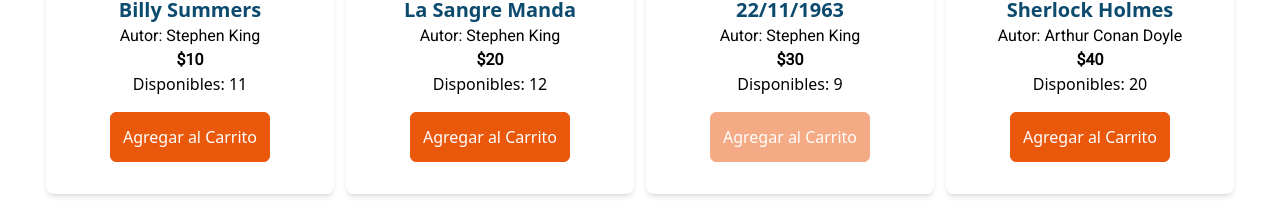
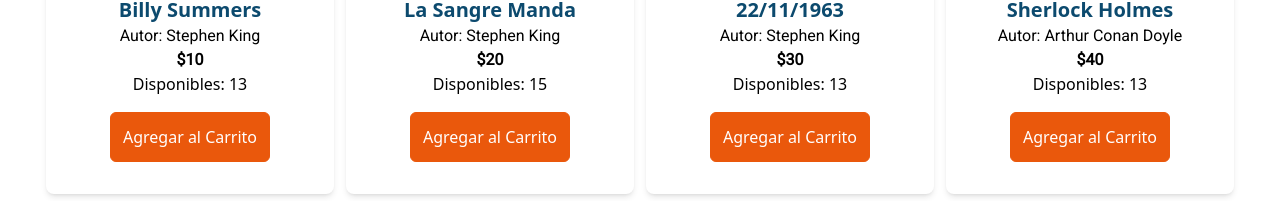
Before and after one commit to sebagutierez/e-commerce, a React (Create React App) app: page / in a window 1280 px wide. Shown: the part 751-952 px from the top of the page. Built offline with nearby package versions, Linux system fonts and the light colour scheme; data requests are answered from the project's data file; the HTML template or start-up script is replaced by a standard one.

Commit message:
persistencia final y loader

```diff
--- a/package.json
+++ b/package.json
@@ -6,6 +6,7 @@
     "@testing-library/jest-dom": "^5.16.4",
     "@testing-library/react": "^13.3.0",
     "@testing-library/user-event": "^13.5.0",
+    "axios": "^1.1.2",
     "react": "^18.2.0",
     "react-dom": "^18.2.0",
     "react-icons": "^4.4.0",
--- a/src/components/Cards/CardContainer.js
+++ b/src/components/Cards/CardContainer.js
@@ -1,16 +1,70 @@
 import { TYPES } from "../actions";
 import Cards from "./Cards";
 import { useConsumer } from "../cartContextProviders";
+import { useEffect, useState } from "react";
+import axios from "axios";
+import Loader from "../Loader/Loader";
 
 const CardContainer = () => {
   const [state, dispatch] = useConsumer();
-  const addToCart = (id) => {
-    dispatch({ type: TYPES.ADD_TO_CART, payload: id });
+  const [loading, setLoading] = useState(false);
+
+  const updateStateProducts = async () => {
+    setLoading(true)
+    try {
+      const productsURL = "http://127.0.0.1:3000/products";
+    //const cartURL = "http://127.0.0.1:3000/cart";
+    const resProducts = await axios.get(productsURL,{
+      headers: {
+          'Content-Type': 'application/json;',
+          "Access-Control-Allow-Origin": "*",
+      }});
+    //const resCart = await axios.get(cartURL);
+    const newProduct = await resProducts.data;
+    //const newCartItem = await resCart.data;
+    dispatch({ type: TYPES.READ_STATE_PRODUCTS, payload: newProduct});
+
+    } catch (error) {
+      console.log(error)
+    }
+    setLoading(false)
+
+  };
+
+  useEffect(() => {
+      updateStateProducts();
+  }, []);
+
+
+  const addToCart = async({data}) => {
+    const {id,stock}=data
+
+    try {
+      const descontado = {
+        ...data,
+        stock: stock - 1,
+      };
+    await axios.put(`http://127.0.0.1:3000/products/${id}`, descontado);
+
+    await dispatch({ type: TYPES.ADD_TO_CART, payload: data});
+
+
+    } catch (error) {
+      console.log("ERROR"+error)
+
+    }
+
   };
 
   return (
     <>
         <h2 className="mx-4 mt-24 mb-8 text-4xl font-bold text-sky-900">Productos</h2>
+        { loading && (
+            <Loader />
+          )
+        }
+        {
+          !loading && (
         <div className="flex flex-wrap justify-center mt-8">
 
         {state.products.map((product) => {
@@ -19,7 +73,8 @@
           );
         })}
       </div>
-
+          )
+        }
     </>
   );
 };
--- a/src/components/Cards/Cards.js
+++ b/src/components/Cards/Cards.js
@@ -2,7 +2,7 @@
 import Modal from "../Modal/Modal";
 
 const Cards = ({data, addToCart}) => {
-  const { id, img, title, author, price, stock } = data;
+  const { img, title, author, price, stock } = data;
   let imglibro;
   let buttontype;
   let visible;
@@ -33,7 +33,7 @@
         <button onClick={() => setShowModal(visible)} className={`p-3 m-4 ${buttontype}`}>Agregar al Carrito</button>
       </div>
     </div>
-    <Modal show={showModal} setShow={setShowModal} id={id} addToCart={addToCart} />
+    <Modal show={showModal} setShow={setShowModal} data={data} addToCart={addToCart} />
 </>
   );
 };
--- a/src/components/Carrito/Carrito.js
+++ b/src/components/Carrito/Carrito.js
@@ -1,20 +1,94 @@
 import CartItem from "./CartItem";
 import { TYPES } from "../actions";
 import { useConsumer } from "../cartContextProviders";
+import { useEffect, useState } from "react";
+import axios from "axios";
+import Loader from "../Loader/Loader";
 
 const Carrito = () => {
   const [state, dispatch] = useConsumer();
+  const [loading, setLoading] = useState(false);
 
-  const addToCart = (id) => {
-    dispatch({ type: TYPES.ADD_TO_CART, payload: id });
+
+  const updateStateCarrito = async () => {
+    setLoading(true)
+    try {
+
+      //const productsURL = "http://127.0.0.1:3000/products";
+    const cartURL = "http://127.0.0.1:3000/cart";
+    //const resProducts = await axios.get(productsURL);
+    const resCart = await axios.get(cartURL, {
+      headers: {
+          'Content-Type': 'application/json;',
+          "Access-Control-Allow-Origin": "*",
+      }});
+    //const newProduct = await resProducts.data;
+    const newCartItem = await resCart.data;
+    dispatch({ type: TYPES.READ_STATE_CART, payload: newCartItem });
+    } catch (error) {
+      console.log(error)
+
+    }
+    setLoading(false)
+
   };
 
-  const deleteFromCart = (id, all = false) => {
-    if (all) {
-      dispatch({ type: TYPES.REMOVE_ALL_PRODUCTS, payload: id });
-    } else {
-      dispatch({ type: TYPES.REMOVE_ONE_PRODUCT, payload: id });
+  useEffect(() => {
+    updateStateCarrito();
+  }, []);
+
+  const addToCart = async({data}) => {
+    const {id,stock}=data
+
+    try {
+      const descontado = {
+        ...data,
+        stock: stock - 1,
+      };
+    await axios.put(`http://127.0.0.1:3000/products/${id}`, descontado);
+
+    await dispatch({ type: TYPES.ADD_TO_CART, payload: data});
+
+
+    } catch (error) {
+      console.log("ERROR"+error)
+
     }
+
+  };
+
+  const deleteOne = async ({data}) => {
+    const {id,stock}=data
+
+    try {
+      const descontado = {
+        ...data,
+        stock: stock + 1,
+      };
+    await axios.put(`http://127.0.0.1:3000/products/${id}`, descontado);
+    await dispatch({ type: TYPES.DECREMENTA, payload: data });
+
+
+
+    } catch (error) {
+      console.log("ERROR"+error)
+
+    }
+
+  };
+
+  const deleteFromCart = async({data}) => {
+    const {id,stock,quantity}=data
+           let isDelete=window.confirm("Seguro desea eliminarlo de su carrito?")
+        if (isDelete){
+          const descontado = {
+            ...data,
+            stock: stock + quantity,
+          };
+          await axios.put(`http://127.0.0.1:3000/products/${id}`, descontado);
+
+      await dispatch({ type: TYPES.REMOVE_ALL_PRODUCTS, payload: data });
+  }
   };
 
   const totalPrice = state.cart.reduce((count, curItem) => {
@@ -22,9 +96,16 @@
   }, 0);
 
   return (
-    <div className="flex mt-32 flex-wrap justify-center">
+    <>
+    { loading && (
+      <Loader />
+    )
+  }
+  {
+    !loading && (
+    <div className="flex flex-wrap justify-center mt-32">
       {state.cart.length <= 0 && (
-        <p className="font-ftitles text-2xl">No hay ítems en tu carrito!</p>
+        <p className="text-2xl font-ftitles">No hay ítems en tu carrito!</p>
       )}
 
       {state.cart.map((item, index) => {
@@ -33,6 +114,7 @@
             key={index}
             data={item}
             addToCart={addToCart}
+            deleteOne={deleteOne}
             deleteFromCart={deleteFromCart}
           />
         );
@@ -40,12 +122,16 @@
 
       {state.cart.length > 0 && (
         <div className="flex justify-center md:justify-end items-center py-8 md:px-4 w-full h-12 p-4 m-1.5 rounded-lg overflow-hidden bg-white shadow-md cursor-pointer hover:shadow-lg">
-          <h2 className="font-ftitles text-3xl font-bold mb-4">
+          <h2 className="mb-4 text-3xl font-bold font-ftitles">
             Total ${totalPrice}
           </h2>
         </div>
       )}
+
     </div>
+    )}
+</>
+
   );
 };
 
--- a/src/components/Carrito/CartItem.js
+++ b/src/components/Carrito/CartItem.js
@@ -1,6 +1,6 @@
 //item carrito
-const CartItem = ({ data, deleteFromCart, addToCart }) => {
-  const { id, img, title, author, price, quantity,stock } = data;
+const CartItem = ({ data, deleteFromCart,deleteOne, addToCart }) => {
+  const {img, title, author, price,stock, quantity } = data;
   let buttontype;
   let actividad;
   if (stock > 10) {
@@ -40,14 +40,14 @@
             </h2>
             <div className="flex items-center">
               <button
-                onClick={() => deleteFromCart(id)}
+                onClick={() => deleteOne({data})}
                 className="bg-gray-300 hover:bg-gray-400 text-gray-800 font-bold px-2.5 rounded-l"
               >
                 -
               </button>
               <p className="p-1 text-xl text-center font-ftext">{quantity}</p>
               <button
-                onClick={() => addToCart(id)}
+                onClick={() => addToCart({data})}
                 className={`bg-gray-300 hover:bg-gray-400 text-gray-800 font-bold px-2 rounded-r ${buttontype}`}  disabled={actividad}
               >
                 +
@@ -60,7 +60,7 @@
           <div className="md:ml-12">
             <button
               className="text-3xl hover:text-red-800 hover:scale-125"
-              onClick={() => deleteFromCart(id, true)}
+              onClick={() => deleteFromCart({data})}
             >
               <ion-icon name="trash-outline"></ion-icon>
             </button>
--- /dev/null
+++ b/src/components/Loader/Loader.js
@@ -0,0 +1,10 @@
+
+const Loader = () => {
+  return (
+    <div>
+        <p className="mx-4 mt-24 mb-8 text-4xl font-bold text-sky-900">Loading...</p>
+        </div>
+  )
+}
+
+export default Loader
--- a/src/components/actions.js
+++ b/src/components/actions.js
@@ -1,6 +1,8 @@
 export const TYPES = {
+  READ_STATE_CART: "READ_STATE_CART",
+  READ_STATE_PRODUCTS: "READ_STATE_PRODUCTS",
   ADD_TO_CART: "ADD_TO_CART",
-  REMOVE_ONE_PRODUCT: "REMOVE_ONE_PRODUCT",
+  DECREMENTA: "DECREMENTA",
   REMOVE_ALL_PRODUCTS: "REMOVE_ALL_PRODUCTS",
   CLEAR_CART: "CLEAR_CART",
 };
--- a/src/components/cartContextProviders.js
+++ b/src/components/cartContextProviders.js
@@ -1,81 +1,174 @@
 import { useContext, useReducer, createContext } from "react";
 import { TYPES } from "./actions";
+import axios from "axios";
 
 const StateContext = createContext();
 const DispatchContext = createContext();
 
+const agregaProd = async (id, stock, img, title,author,price) => {
+  try {
+    await axios.post("http://127.0.0.1:3000/cart",  {
+    id: id,
+    stock: stock,
+    img: img,
+    title: title,
+    author:author,
+    price:price,
+    quantity: 1,
+  });
+
+  } catch (error) {
+    console.log(error)
+  }
+
+};
+
+const modificaCant = async (id, stock, img, title,author,price, quantity) => {
+  try {
+    await axios.put(`http://127.0.0.1:3000/cart/${id}`, {
+      id: id,
+      stock: stock,
+      img: img,
+      title: title,
+      author:author,
+      price:price,
+      quantity: quantity,
+    });
+
+  } catch (error) {
+    console.log(error)
+
+  }
+
+};
+
+const eliminaProd = async (id) => {
+  try {
+    await axios.delete(`http://127.0.0.1:3000/cart/${id}`);
+  } catch (error) {
+    console.log(error)
+
+  }
+
+};
+
+
 function reducer(state, action) {
   switch (action.type) {
+
+    case TYPES.READ_STATE_CART : {
+      return {
+      ...state,
+      cart: action.payload
+      }
+      }
+
+      case TYPES.READ_STATE_PRODUCTS : {
+        return {
+        ...state,
+        products: action.payload
+        }
+        }
+
+
     case TYPES.ADD_TO_CART: {
       let newItem = state.products.find(
-        (product) => product.id === action.payload
+        (product) => product.id === action.payload.id
       );
 
       let itemInCart = state.cart.find((item) => item.id === newItem.id);
 
-      let DescuentaStock = (newItem.stock = newItem.stock - 1);
+      newItem.stock = newItem.stock - 1;
 
-      return itemInCart
-        ? {
+        return itemInCart
+        ?  {
             ...state,
-            DescuentaStock,
             cart: state.cart.map((item) =>
-              item.id === newItem.id
-                ? {
+              item.id === action.payload.id
+                ?(modificaCant(
+                  item.id,
+                  item.stock-1,
+                  item.img,
+                  item.title,
+                  item.author,
+                  item.price,
+                  item.quantity+1),
+                   {
                     ...item,
                     quantity: item.quantity + 1,
                     stock: item.stock - 1,
-                  }
+                  })
+                : item
+            ),
+        }
+        : (agregaProd(
+          action.payload.id,
+          action.payload.stock,
+          action.payload.img,
+          action.payload.title,
+          action.payload.author,
+          action.payload.price,
+          action.payload.quantity,
+        ),
+        {
+            ...state,
+            cart: [...state.cart, { ...newItem, quantity: 1 }],
+          });
+
+
+    }
+
+    case TYPES.DECREMENTA: {
+
+      let producto = state.products.find(
+       (producto) => producto.id === action.payload.id
+      );
+      let itemToDelete = state.cart.find((item) => item.id === action.payload.id);
+
+      //producto.stock = producto.stock + 1;
+
+      return itemToDelete.quantity > 1
+        ? {
+            ...state,
+            cart: state.cart.map((item) =>
+              item.id === action.payload.id
+                ?(modificaCant(
+                  item.id,
+                  item.stock+1,
+                  item.img,
+                  item.title,
+                  item.author,
+                  item.price,
+                  item.quantity-1), {
+                    ...item,
+                    quantity: item.quantity - 1,
+                    stock: item.stock + 1,
+                  })
                 : item
             ),
           }
         : {
             ...state,
-            DescuentaStock,
-            cart: [...state.cart, { ...newItem, quantity: 1 }],
-          };
-    }
-    case TYPES.REMOVE_ONE_PRODUCT: {
-      let producto = state.products.find(
-        (producto) => producto.id === action.payload
-      );
-      let itemToDelete = state.cart.find((item) => item.id === action.payload);
-      let RecuperaStock = (producto.stock = producto.stock + 1);
-
-      return itemToDelete.quantity > 1
-        ? {
-            ...state,
-            RecuperaStock,
-            cart: state.cart.map((item) =>
-              item.id === action.payload
-                ? {
-                    ...item,
-                    quantity: item.quantity - 1,
-                    stock: item.stock + 1,
-                  }
-                : item
-            ),
-          }
-        : {
-            ...state,
-            RecuperaStock,
             cart: state.cart.filter((item) => item.id !== action.payload),
           };
+
     }
     case TYPES.REMOVE_ALL_PRODUCTS: {
-      let producto = state.products.find(
-        (producto) => producto.id === action.payload
-      );
-      let itemStock = state.cart.find((item) => item.id === action.payload);
+     // let producto = state.products.find(
+      //  (producto) => producto.id === action.payload
+     // );
+     // let itemStock = state.cart.find((item) => item.id === action.payload);
 
-      let RecuperaStock = (producto.stock =
-        producto.stock + itemStock.quantity);
+     // let RecuperaStock = (producto.stock =
+     //   producto.stock + itemStock.quantity);
 
-      return {
+      return (
+        eliminaProd(action.payload.id),
+       {
         ...state,
-        RecuperaStock,
-        cart: state.cart.filter((item) => item.id !== action.payload),
-      };
+        cart: state.cart.filter((item) => item.id !== action.payload.id),
+      }
+       );
     }
 
     default:
@@ -85,62 +178,7 @@
 
 export const Proveedor = ({ children }) => {
   const [state, dispatch] = useReducer(reducer, {
-    products: [
-      {
-        id: 1,
-        stock: 11,
-        img:
-          "https://contentv2.tap-commerce.com/cover/large/9789506445843_1.jpg",
-        title: "Billy Summers",
-        author: "Stephen King",
-        price: 10,
-      },
-      {
-        id: 2,
-        stock: 12,
-        img:
-          "https://contentv2.tap-commerce.com/cover/large/9789506445386_1.jpg",
-        title: "La Sangre Manda",
-        author: "Stephen King",
-        price: 20,
-      },
-      {
-        id: 3,
-        stock: 9,
-        img:
-          "https://contentv2.tap-commerce.com/cover/large/9789875667235_1.jpg",
-        title: "22/11/1963",
-        author: "Stephen King",
-        price: 30,
-      },
-      {
-        id: 4,
-        stock: 20,
-        img:
-          "https://contentv2.tap-commerce.com/cover/large/9789873952333_1.jpg",
-        title: "Sherlock Holmes",
-        author: "Arthur Conan Doyle",
-        price: 40,
-      },
-      {
-        id: 5,
-        stock: 8,
-        img:
-          "https://contentv2.tap-commerce.com/cover/large/9789878317649_1.jpg",
-        title: "Muerte en el Nilo",
-        author: "Agatha Christie",
-        price: 50,
-      },
-      {
-        id: 6,
-        stock: 30,
-        img:
-          "https://contentv2.tap-commerce.com/cover/large/9789875666733_1.jpg",
-        title: "Trilogía de la Fundación",
-        author: "Isaac Asimov",
-        price: 60,
-      },
-    ],
+    products: [],
     cart: [],
   });
 
--- /dev/null
+++ b/src/db/db.json
@@ -0,0 +1,58 @@
+{
+  "products": [
+    {
+      "id": 1,
+      "stock": 13,
+      "img": "https://contentv2.tap-commerce.com/cover/large/9789506445843_1.jpg",
+      "title": "Billy Summers",
+      "author": "Stephen King",
+      "price": 10,
+      "quantity": 3
+    },
+    {
+      "id": 2,
+      "stock": 15,
+      "img": "https://contentv2.tap-commerce.com/cover/large/9789506445386_1.jpg",
+      "title": "La Sangre Manda",
+      "author": "Stephen King",
+      "price": 20,
+      "quantity": 2
+    },
+    {
+      "id": 3,
+      "stock": 13,
+      "img": "https://contentv2.tap-commerce.com/cover/large/9789875667235_1.jpg",
+      "title": "22/11/1963",
+      "author": "Stephen King",
+      "price": 30,
+      "quantity": 3
+    },
+    {
+      "id": 4,
+      "stock": 13,
+      "img": "https://contentv2.tap-commerce.com/cover/large/9789873952333_1.jpg",
+      "title": "Sherlock Holmes",
+      "author": "Arthur Conan Doyle",
+      "price": 40,
+      "quantity": 2
+    },
+    {
+      "id": 5,
+      "stock": 10,
+      "img": "https://contentv2.tap-commerce.com/cover/large/9789878317649_1.jpg",
+      "title": "Muerte en el Nilo",
+      "author": "Agatha Christie",
+      "price": 50,
+      "quantity": 4
+    },
+    {
+      "id": 6,
+      "stock": 10,
+      "img": "https://contentv2.tap-commerce.com/cover/large/9789875666733_1.jpg",
+      "title": "Trilogía de la Fundación",
+      "author": "Isaac Asimov",
+      "price": 60
+    }
+  ],
+  "cart": []
+}
```
Also changed, not shown: src/components/Modal/Modal.js (+14 -14 lines), 1 other file (tests, documents, lock files or other folders).
